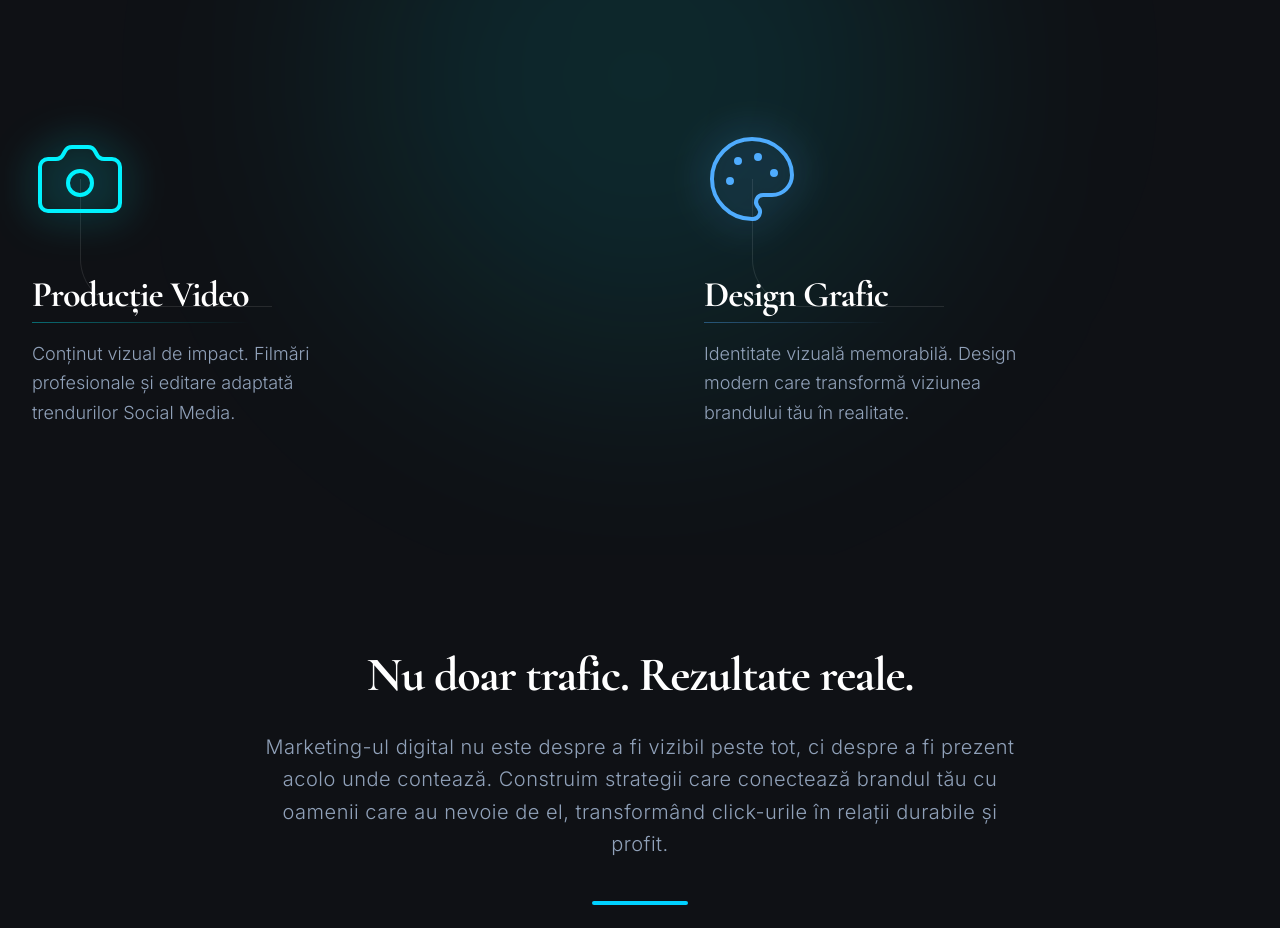
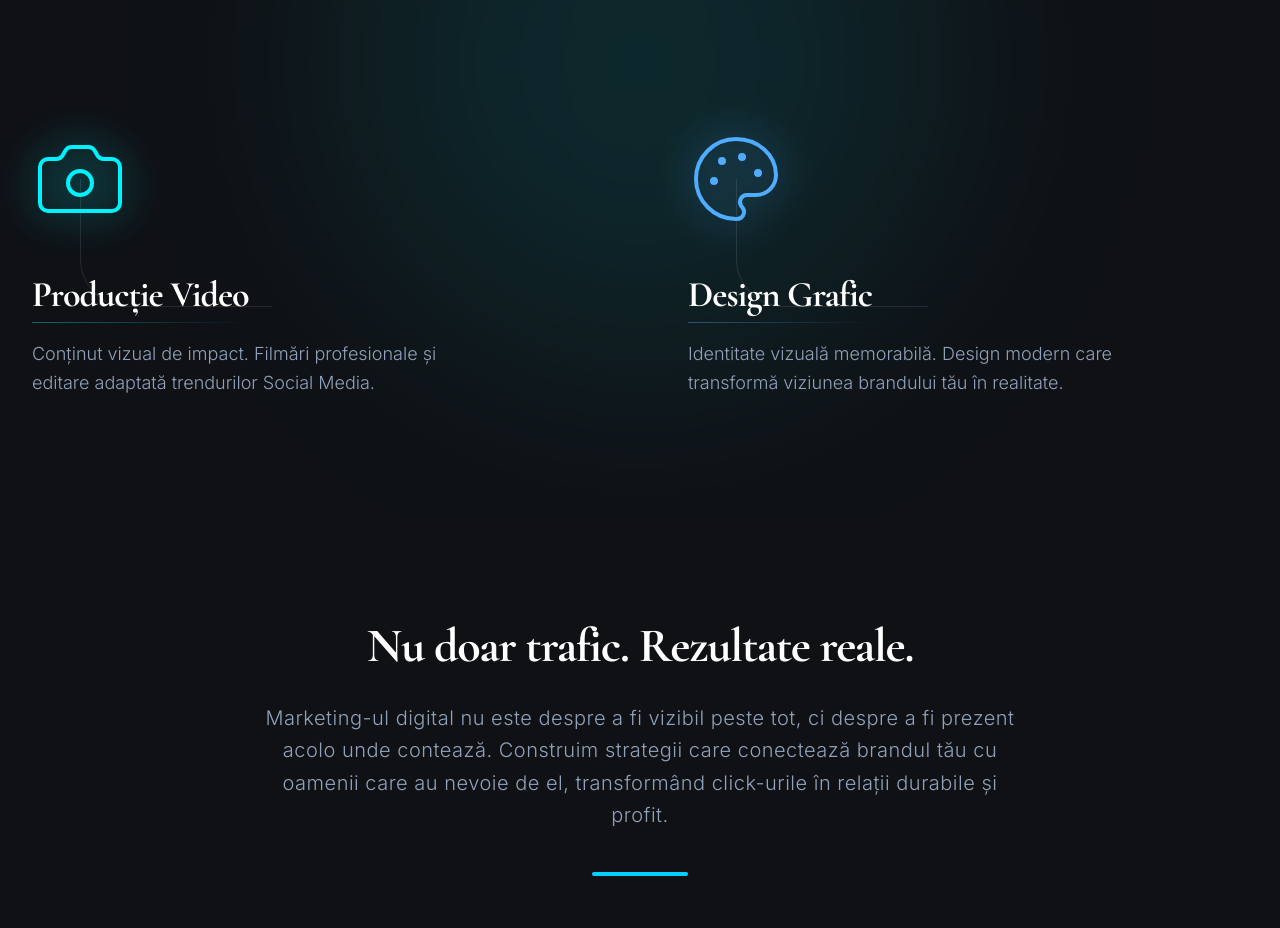
Before and after one commit to ciprianalexandru450-afk/PFA, a React (Vite) app: page / in a window 1280 px wide. Shown: the part 1202-2130 px from the top of the page. Built offline with nearby package versions, Linux system fonts and the light colour scheme.

Commit message:
fix(App): Adjust service section layout and spacing
Refine the styling for the services section in App.tsx. This includes reducing gap sizes for better visual density, ensuring full width utilization of elements, and slightly adjusting maximum width for descriptive paragraphs to improve readability.

```diff
--- a/src/App.tsx
+++ b/src/App.tsx
@@ -511,10 +511,10 @@ const AgencyPresentation = () => (
       </div>
 
       {/* Services Grid (No Cards) */}
-      <div className="grid md:grid-cols-2 gap-24 md:gap-32 reveal-stagger items-start">
+      <div className="grid md:grid-cols-2 gap-16 md:gap-24 reveal-stagger items-start w-full">
         {/* Video Service */}
-        <div className="relative group reveal">
-          <div className="relative z-10 flex flex-col items-start">
+        <div className="w-full relative group reveal">
+          <div className="flex flex-col items-start">
             {/* Icon with Neon Glow */}
             <div
               className="mb-12 text-[#00f2fe] transition-all duration-500 transform group-hover:scale-110"
@@ -526,12 +526,12 @@ const AgencyPresentation = () => (
             {/* Connecting Vector Line */}
             <div className="absolute top-12 left-12 w-48 h-32 border-l border-b border-white/10 rounded-bl-[3rem] -z-10 hidden md:block" />
 
-            <div className="text-left">
+            <div className="w-full text-left">
               <h3 className="text-3xl md:text-4xl font-bold text-white mb-6 tracking-tight relative inline-block">
                 Producție Video
                 <div className="absolute -bottom-2 left-0 w-full h-[1px] bg-gradient-to-r from-[#00f2fe]/40 to-transparent" />
               </h3>
-              <p className="text-slate-400 font-light leading-relaxed text-lg max-w-xs">
+              <p className="text-slate-400 font-light leading-relaxed text-lg max-w-md">
                 Conținut vizual de impact. Filmări profesionale și editare adaptată trendurilor Social Media.
               </p>
             </div>
@@ -539,8 +539,8 @@ const AgencyPresentation = () => (
         </div>
 
         {/* Design Service */}
-        <div className="relative group reveal">
-          <div className="relative z-10 flex flex-col items-start">
+        <div className="w-full relative group reveal">
+          <div className="flex flex-col items-start">
             {/* Icon with Neon Glow */}
             <div
               className="mb-12 text-[#4facfe] transition-all duration-500 transform group-hover:scale-110"
@@ -552,12 +552,12 @@ const AgencyPresentation = () => (
             {/* Connecting Vector Line */}
             <div className="absolute top-12 left-12 w-48 h-32 border-l border-b border-white/10 rounded-bl-[3rem] -z-10 hidden md:block" />
 
-            <div className="text-left">
+            <div className="w-full text-left">
               <h3 className="text-3xl md:text-4xl font-bold text-white mb-6 tracking-tight relative inline-block">
                 Design Grafic
                 <div className="absolute -bottom-2 left-0 w-full h-[1px] bg-gradient-to-r from-[#4facfe]/40 to-transparent" />
               </h3>
-              <p className="text-slate-400 font-light leading-relaxed text-lg max-w-xs">
+              <p className="text-slate-400 font-light leading-relaxed text-lg max-w-md">
                 Identitate vizuală memorabilă. Design modern care transformă viziunea brandului tău în realitate.
               </p>
             </div>
```
